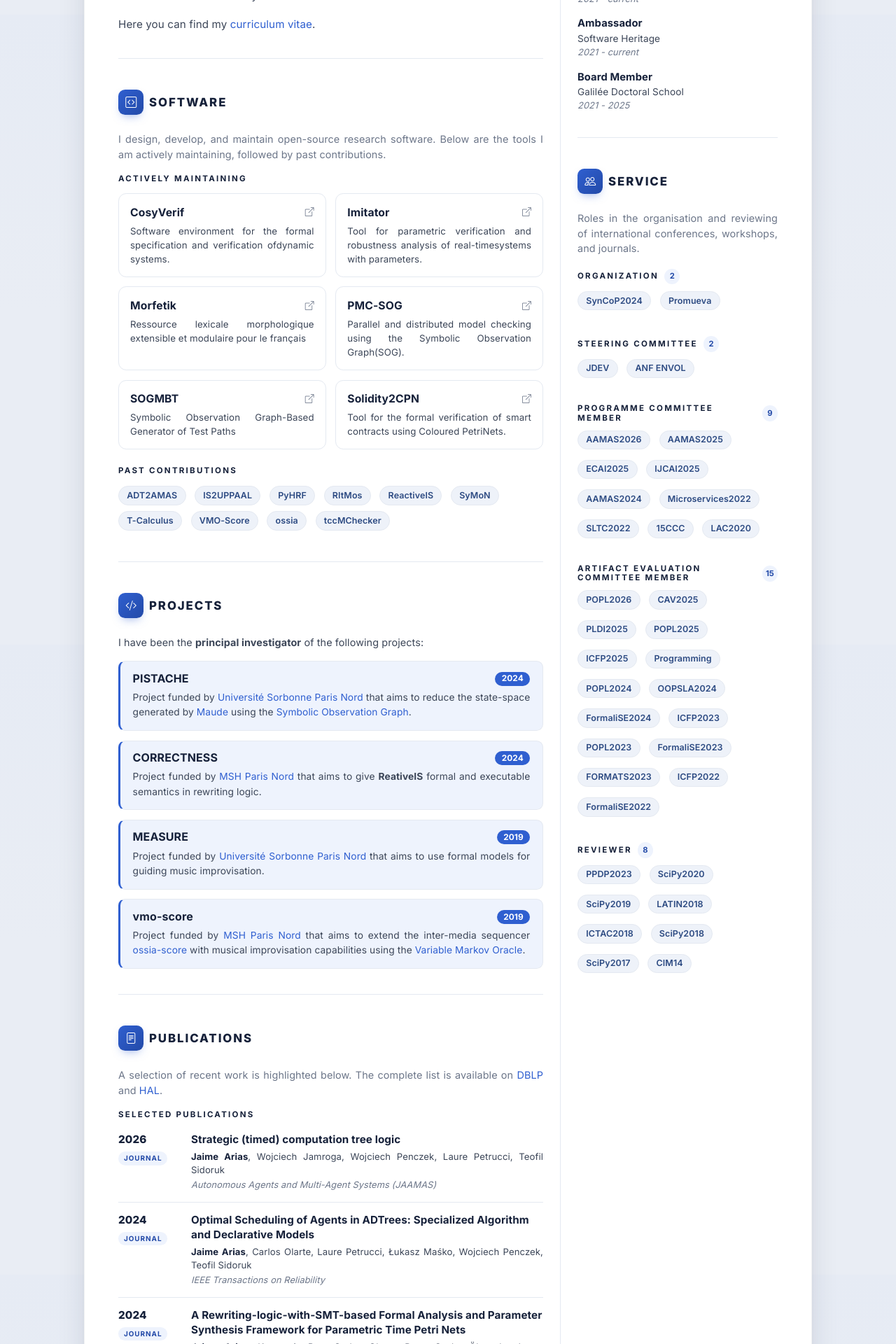
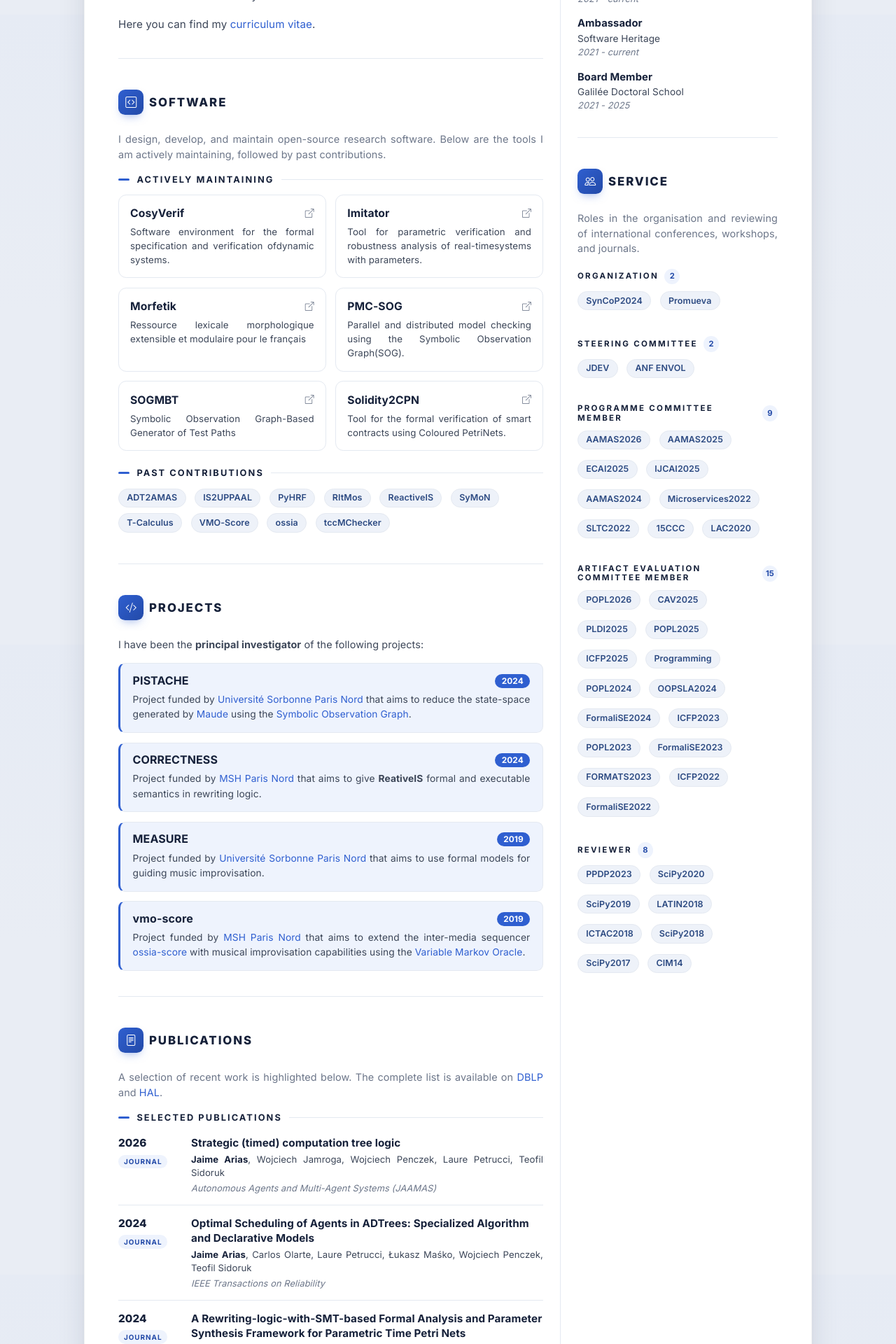
Before and after one commit to himito/himito.github.io, a Jekyll site: the page built from index.md, in a window 1280 px wide. Shown: the part 879-2799 px from the top of the page at 70% size. Built offline with Jekyll 4.4.1, drawn with Linux system fonts in a browser that asks for light colours; nearby versions of some CDN libraries; some web fonts are replaced; library files that are not in the unit come from our copies.

Commit message:
update HAL link in social.yml and enhance subheading styles in custom.css for better visibility

```diff
--- a/_data/social.yml
+++ b/_data/social.yml
@@ -1,5 +1,5 @@
 - name: "HAL"
-  url: "https://hal.science/search/index/?q=%2A&rows=30&authIdPerson_i=1722&sort=publicationDate_tdate+desc"
+  url: "https://cv.hal.science/jaime-arias"
   icon: "ai ai-hal"
 
 - name: "ORCiD"
--- a/assets/css/custom.css
+++ b/assets/css/custom.css
@@ -291,6 +291,33 @@ hr {
 
 .software-past { margin-top: 0.25rem; }
 
+/* More prominent subheadings inside the Software and Publications sections */
+.resume-software-section .resume-subheading,
+.resume-experience-section .resume-subheading {
+  display: flex;
+  align-items: center;
+  gap: 0.65rem;
+  color: var(--ink);
+  font-size: 0.8rem;
+  letter-spacing: 0.13rem;
+}
+.resume-software-section .resume-subheading::before,
+.resume-experience-section .resume-subheading::before {
+  content: "";
+  flex: 0 0 auto;
+  width: 16px;
+  height: 3px;
+  border-radius: 999px;
+  background: var(--accent);
+}
+.resume-software-section .resume-subheading::after,
+.resume-experience-section .resume-subheading::after {
+  content: "";
+  flex: 1 1 auto;
+  height: 1px;
+  background: var(--border);
+}
+
 /* ------------------------- Chips / badges ---------------------------- */
 .light-mode .resume-skill-badge {
   background: var(--chip-bg);
```
